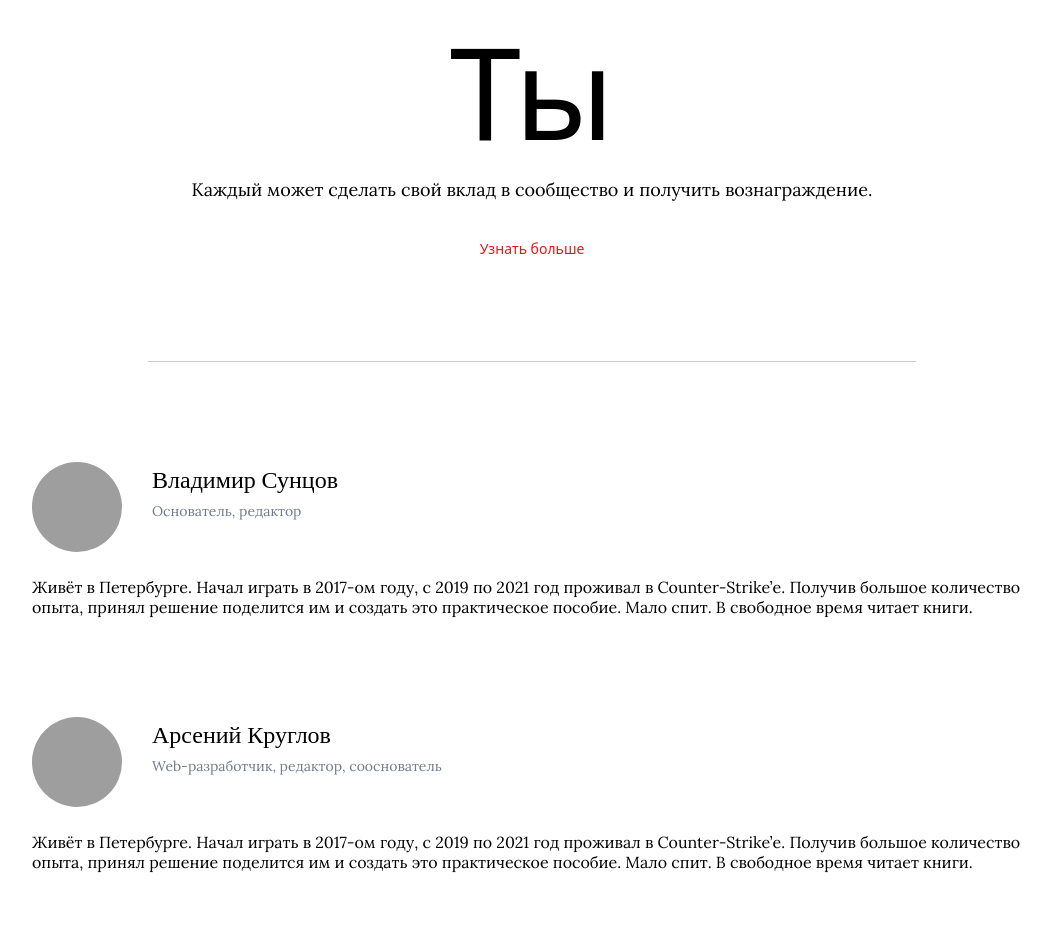
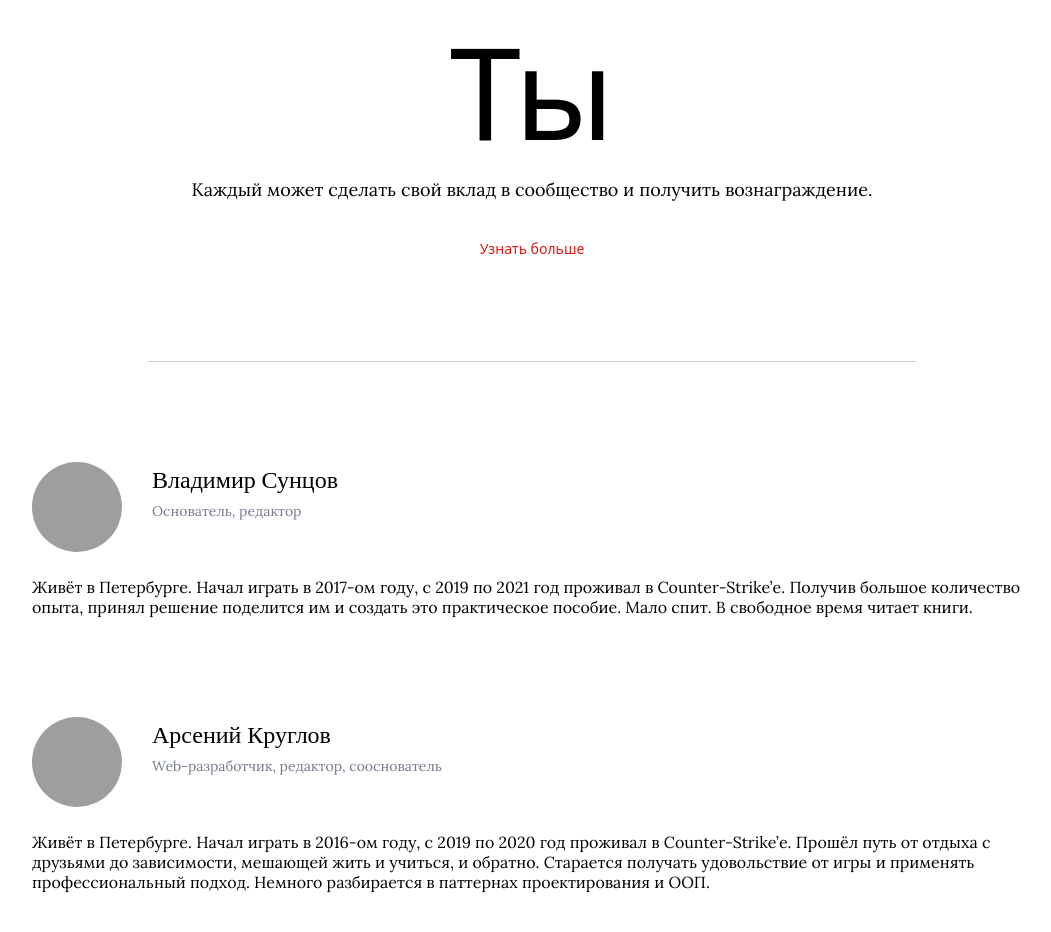
Before and after one commit to ArseniyKruglov/Guide-Webpage, a plain HTML site: page Authors.html in a window 1280 px wide. Shown: the part 335-1267 px from the top of the page, without its empty margins (108-1159 px from the left). Drawn offline with nearby package versions, Linux system fonts and the light colour scheme; grey boxes are pictures that could not be loaded; a web font is replaced by a local one.

Commit message:
Update Authors.html

```diff
--- a/Authors.html
+++ b/Authors.html
@@ -61,7 +61,7 @@
 						</Div>
 					</Div>
 					<Div Class='Description'>
-						Живёт в Петербурге. Начал играть в 2017-ом году, с 2019 по 2021 год проживал в Counter-Strike’е. Получив большое количество опыта, принял решение поделится им и создать это практическое пособие. Мало спит. В свободное время читает книги.
+						Живёт в Петербурге. Начал играть в 2016-ом году, с 2019 по 2020 год проживал в Counter-Strike’е. Прошёл путь от отдыха с друзьями до зависимости, мешающей жить и учиться, и обратно. Старается получать удовольствие от игры и применять профессиональный подход. Немного разбирается в паттернах проектирования и ООП.
 					</Div>
 				</Div>
 			</Div>
```
